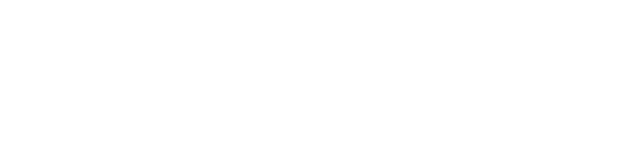
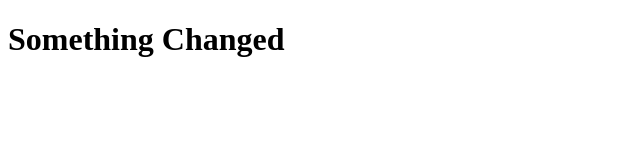
Before and after one commit to crunk96/TestRepo, a plain HTML site: page index.html in a window 1280 px wide. Shown: the whole page, without its empty margins (0-640 px from the left). Drawn offline with Linux system fonts and the light colour scheme.

Commit message:
Ticket-5 Headline changed

```diff
--- a/index.html
+++ b/index.html
@@ -6,5 +6,7 @@
     <meta name="viewport" content="width=device-width, initial-scale=1.0" />
     <title>Git</title>
   </head>
-  <body></body>
+  <body>
+      <h1>Something Changed</h1>
+  </body>
 </html>
```
